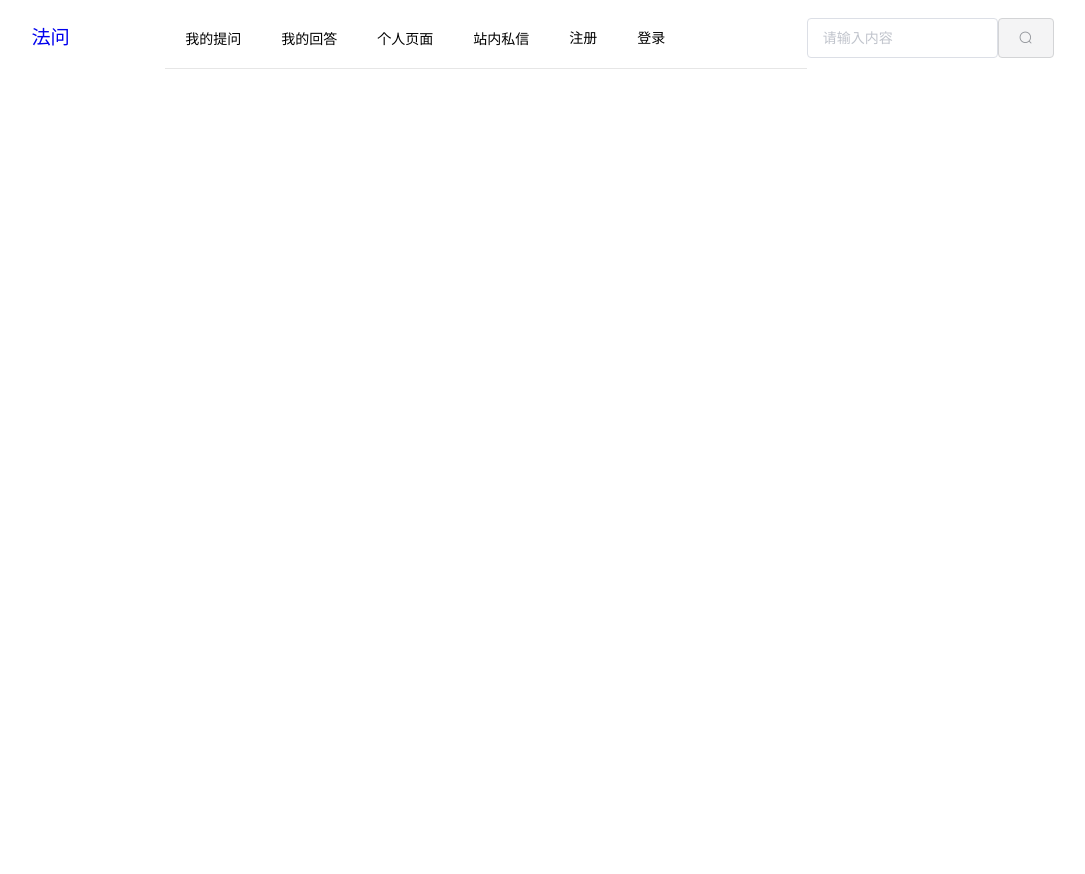
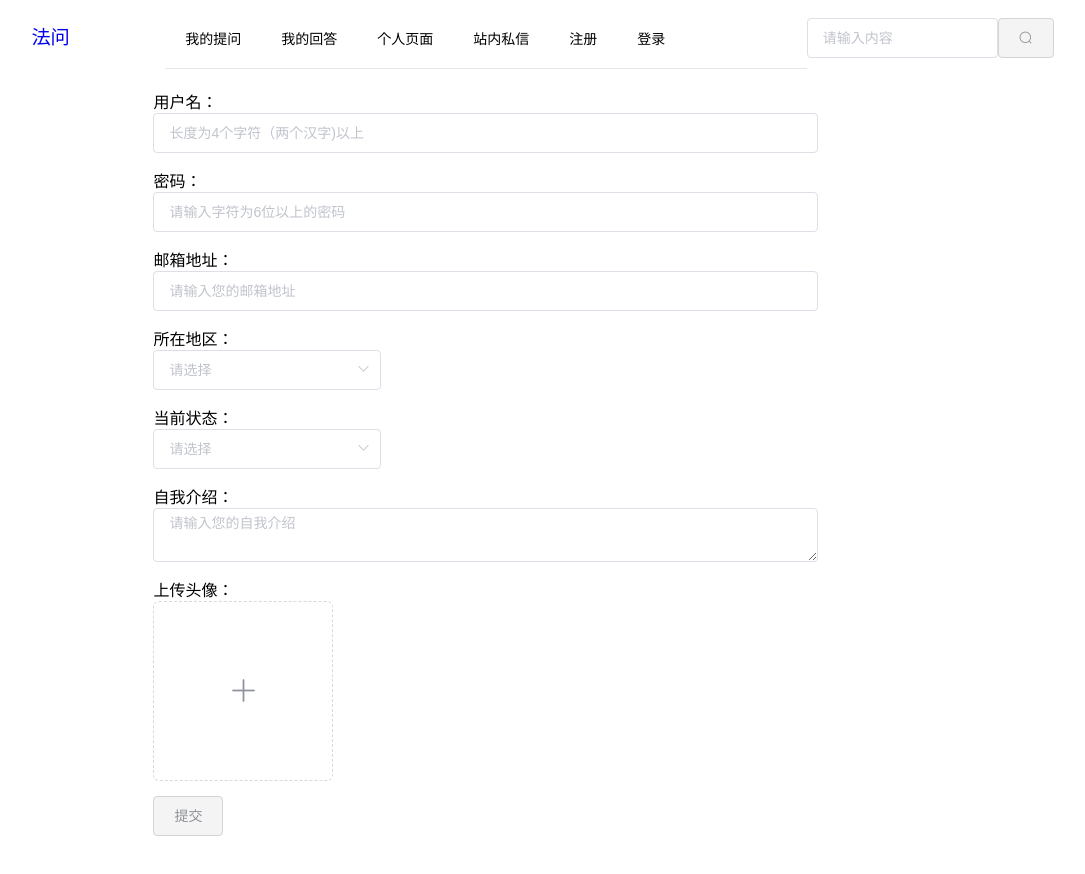
Before and after one commit to seikosha/fawen, a Vue app in the folder src/main/resources/frontend/: page /register in a window 1280 px wide. Shown: the top 874 px of the page, without its empty margins (154-1239 px from the left). Before the commit the page ends 800 px from the top, so only its background shows below. Built offline with nearby package versions, Linux system fonts and the light colour scheme.

Commit message:
8th day login.vue built

```diff
--- a/src/main/resources/frontend/src/App.vue
+++ b/src/main/resources/frontend/src/App.vue
@@ -19,8 +19,8 @@
               <el-menu-item index="2"><router-link to="/my_answers" tag="span">我的回答</router-link></el-menu-item>
               <el-menu-item index="3"><router-link to="/personal" tag="span">个人页面</router-link></el-menu-item>
               <el-menu-item index="4"><router-link to="/mails" tag="span">站内私信</router-link></el-menu-item>
-              <el-menu-item index="5">注册</el-menu-item>
-              <el-menu-item index="6">登录</el-menu-item>
+              <el-menu-item index="5"><router-link to="/register" tag="span">注册</router-link></el-menu-item>
+              <el-menu-item index="6"><router-link to="/login" tag="span">登录</router-link></el-menu-item>
             </el-menu>
           </el-col>
           <el-col :span="5">
@@ -53,6 +53,8 @@ import answer from "./components/answer";
 import my_questions from "./components/my_questions";
 import my_answers from "./components/my_answers";
 import personal from "./components/personal";
+import register from "./components/register";
+import login from "./components/login";
 
   export default {
     name: "app",
@@ -62,7 +64,9 @@ import personal from "./components/personal";
       answer,
       my_questions,
       my_answers,
-      personal
+      personal,
+      register,
+      login
     },
 
   };
--- /dev/null
+++ b/src/main/resources/frontend/src/components/login.vue
@@ -0,0 +1,28 @@
+<template>
+<el-container>
+  <el-col span="5"></el-col>
+  <el-col span="14" style="margin-top: 20px">
+    <span>用户名：</span>
+    <el-input v-model="input" placeholder="请输入您的用户名" show-word-limit="true" style="margin-bottom: 15px"></el-input>
+    <span>密码：</span>
+    <el-input placeholder="请输入您的密码" v-model="input" show-password style="margin-bottom: 15px"></el-input>
+    <el-button type="info" plain>提交</el-button>
+  </el-col>
+  <el-col span="5"></el-col>
+</el-container>
+</template>
+
+<script>
+    export default {
+        name: "login",
+        data(){
+          return{
+            input: ''
+          }
+        }
+    }
+</script>
+
+<style scoped>
+
+</style>
--- /dev/null
+++ b/src/main/resources/frontend/src/components/register.vue
@@ -0,0 +1,132 @@
+<template>
+<el-container>
+  <el-col span="5"></el-col>
+
+  <el-col span="14" style="margin-top: 20px">
+    <span>用户名：</span>
+    <el-input v-model="input" placeholder="长度为4个字符（两个汉字)以上" show-word-limit="true" style="margin-bottom: 15px"></el-input>
+    <span>密码：</span>
+    <el-input placeholder="请输入字符为6位以上的密码" v-model="input" show-password style="margin-bottom: 15px"></el-input>
+    <span>邮箱地址：</span>
+    <el-input v-model="input" placeholder="请输入您的邮箱地址" show-word-limit="true" style="margin-bottom: 15px"></el-input>
+    <span>所在地区：</span><br>
+    <el-select v-model="value" placeholder="请选择" style="margin-bottom: 15px">
+      <el-option
+        v-for="item in options"
+        :key="item.value"
+        :label="item.label"
+        :value="item.value">
+      </el-option>
+    </el-select>
+    <br>
+    <span>当前状态：</span><br>
+    <el-select v-model="value" placeholder="请选择" style="margin-bottom: 15px">
+      <el-option
+        v-for="item in options"
+        :key="item.value"
+        :label="item.label"
+        :value="item.value">
+      </el-option>
+    </el-select>
+    <br>
+
+    <span>自我介绍：</span>
+    <el-input
+      type="textarea"
+      :rows="2"
+      placeholder="请输入您的自我介绍"
+      v-model="textarea"
+      style="margin-bottom: 15px">
+    </el-input>
+    <span>上传头像：</span>
+    <el-upload
+      class="avatar-uploader"
+      action="https://jsonplaceholder.typicode.com/posts/"
+      :show-file-list="false"
+      :on-success="handleAvatarSuccess"
+      :before-upload="beforeAvatarUpload"
+      style="margin-bottom: 15px">
+      <img v-if="imageUrl" :src="imageUrl" class="avatar">
+      <i v-else class="el-icon-plus avatar-uploader-icon"></i>
+    </el-upload>
+    <el-button type="info" plain>提交</el-button>
+  </el-col>
+  <br>
+
+
+
+  <el-col span="5"></el-col>
+</el-container>
+</template>
+
+<script>
+    export default {
+        name: "register",
+        data() {
+          return {
+            options: [{
+              value: '选项1',
+              label: '黄金糕'
+            }, {
+              value: '选项2',
+              label: '双皮奶'
+            }, {
+              value: '选项3',
+              label: '蚵仔煎'
+            }, {
+              value: '选项4',
+              label: '龙须面'
+            }, {
+              value: '选项5',
+              label: '北京烤鸭'
+            }],
+            input: '',
+            value: '',
+            imageUrl: ''
+          }
+        },
+        methods:{
+          handleAvatarSuccess(res, file) {
+            this.imageUrl = URL.createObjectURL(file.raw);
+          },
+          beforeAvatarUpload(file) {
+            const isJPG = file.type === 'image/jpeg';
+            const isLt2M = file.size / 1024 / 1024 < 2;
+
+            if (!isJPG) {
+              this.$message.error('上传头像图片只能是 JPG 格式!');
+            }
+            if (!isLt2M) {
+              this.$message.error('上传头像图片大小不能超过 2MB!');
+            }
+            return isJPG && isLt2M;
+        }
+    }}
+</script>
+
+<style scoped>
+  .avatar-uploader{
+    border: 1px dashed #d9d9d9;
+    border-radius: 6px;
+    cursor: pointer;
+    position: relative;
+    overflow: hidden;
+    width: 178px;
+    height: 178px;
+  }
+  .avatar-uploader .el-upload:hover {
+    border-color: #409EFF;
+  }
+  .avatar-uploader-icon {
+    font-size: 28px;
+    color: #8c939d;
+    width: 178px;
+    height: 178px;
+    line-height: 178px;
+    text-align: center;
+  }
+  .avatar {
+
+    display: block;
+  }
+</style>
--- a/src/main/resources/frontend/src/main.js
+++ b/src/main/resources/frontend/src/main.js
@@ -12,6 +12,8 @@ import my_questions from "./components/my_questions";
 import my_answers from "./components/my_answers";
 import personal from "./components/personal";
 import mails from "./components/mails";
+import register from "./components/register";
+import login from "./components/login";
 
 Vue.use(VueRouter)
 Vue.use(ElementUI)
@@ -25,7 +27,9 @@ const routes = [
   { path: '/my_questions', component: my_questions},
   { path: '/my_answers', component: my_answers},
   { path: '/personal', component: personal},
-  { path: '/mails', component: mails}
+  { path: '/mails', component: mails},
+  { path: '/register', component: register},
+  { path: '/login', component: login}
 ]
 
 const router = new VueRouter({
```
